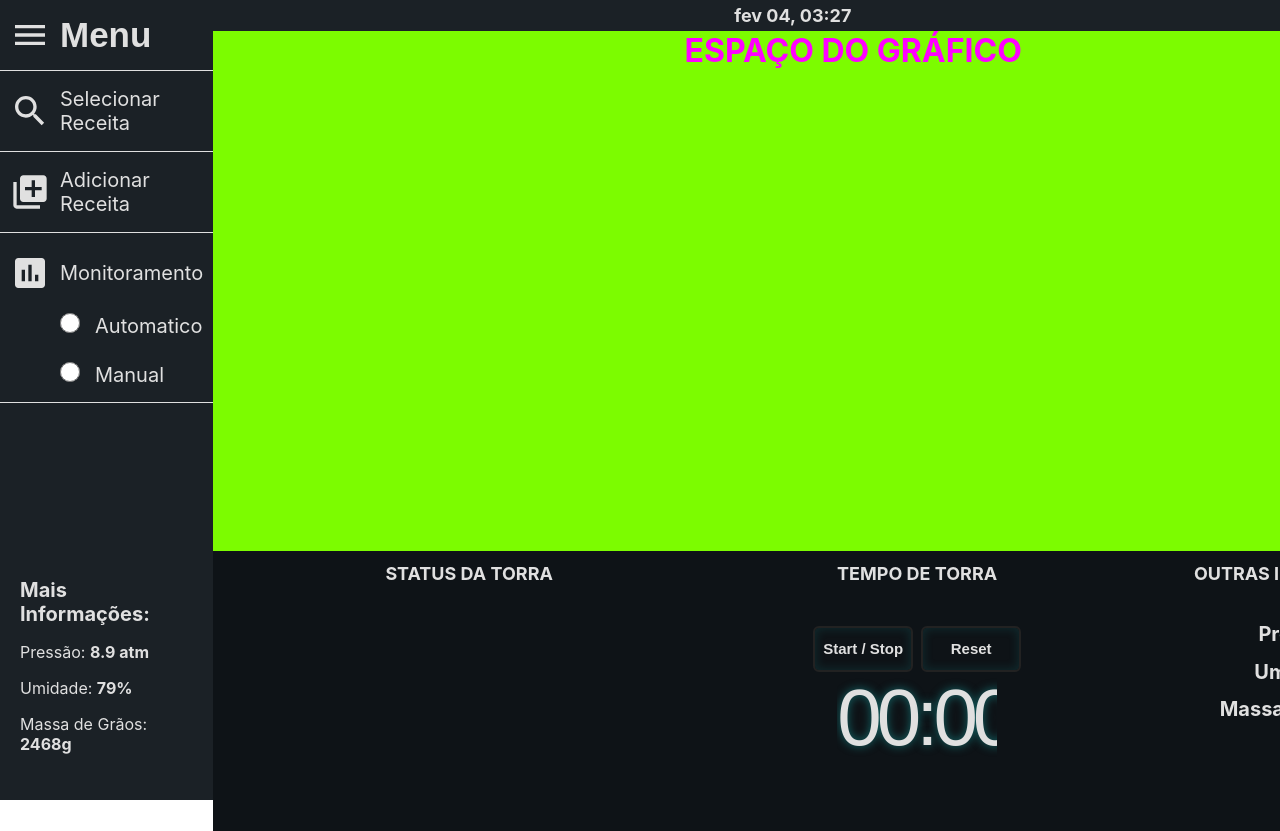
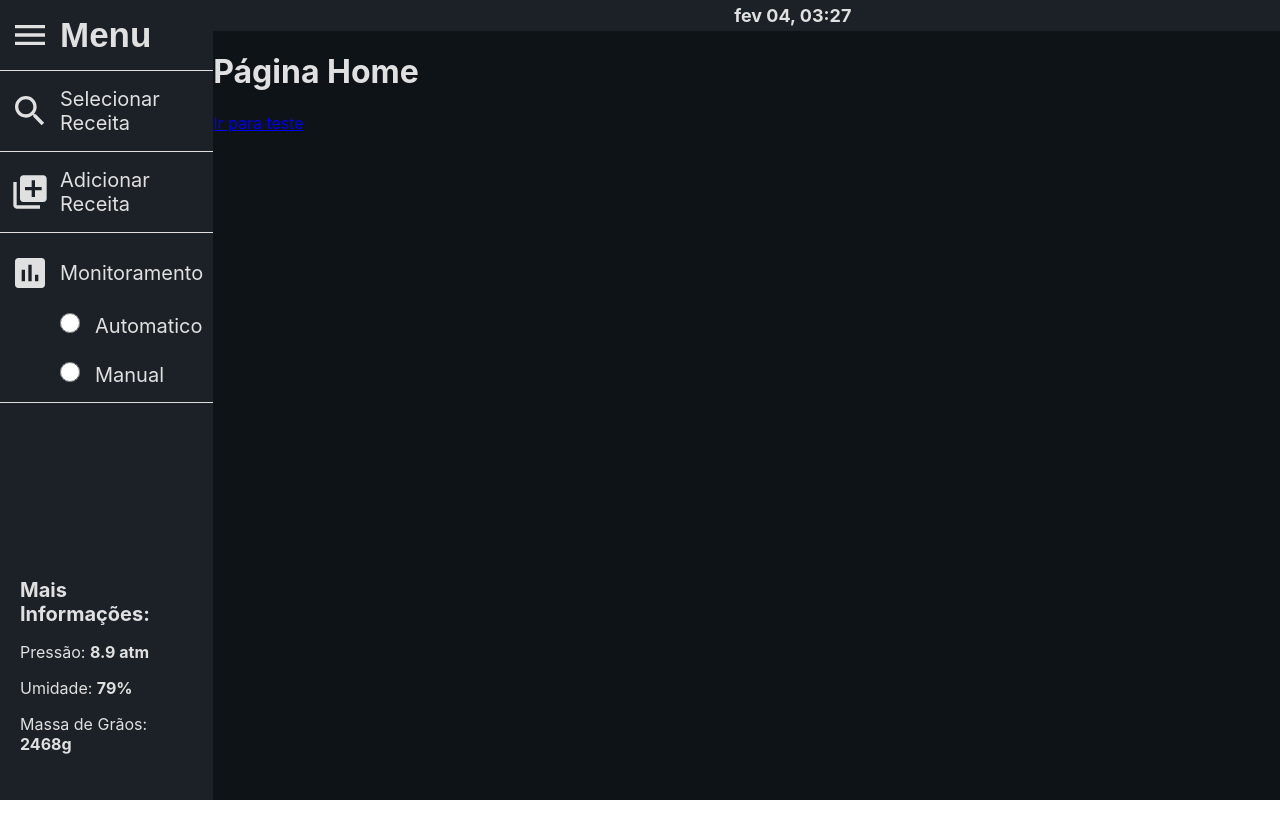
Before and after one commit to cpejr/frontend-cafetorrado, a React (Create React App) app: page / in a window 1280 px wide. Shown: the top 831 px of the page. After the commit the page ends 800 px from the top, so only its background shows below. Built offline with nearby package versions, Linux system fonts and the light colour scheme; a web font is replaced by a local one.

Commit message:
Omitindo informações no automático e gráfico de barras

```diff
--- a/src/App.jsx
+++ b/src/App.jsx
@@ -1,33 +1,14 @@
 import React from 'react';
 import ThemeContextProvider from './Context/ThemeContext';
 import './App.css';
-
-import TemplateWithDrawer from './templates';
 import RouterComponent from './routes';
-
-import Automatico from './Pages/TelaAutomatico/Automatico';
-
-const valuesInfo = {
-  pressao: 8.9,
-  umidade: 79,
-  massaGraos: 2468,
-};
 
 function App() {
   return (
     <ThemeContextProvider>
-      <TemplateWithDrawer valuesInfo={valuesInfo}>
-        <Automatico />
-      </TemplateWithDrawer>
+      <RouterComponent />
     </ThemeContextProvider>
   );
-  // return (
-  //    <ThemeContextProvider>
-  //     <TemplateWithDrawer valuesInfo={valuesInfo}>
-  //        <RouterComponent />
-  //      </TemplateWithDrawer>
-  //    </ThemeContextProvider>
-  // );
 }
 
 export default App;
--- a/src/Pages/TelaAutomatico/Automatico.css
+++ b/src/Pages/TelaAutomatico/Automatico.css
@@ -2,7 +2,7 @@
 
 .telaContainer{
     width: 100vw;
-    height: 100vh;
+    height: 90vh;
     background-color:var(--backgroundColor) ;
 }
 
@@ -64,6 +64,7 @@
 .statusBar{
     width: 40%;
     flex-direction: column;
+    color: #E0E0E0;
 }
 .status{
     width: 100%;
--- a/src/Pages/TelaAutomatico/Automatico.jsx
+++ b/src/Pages/TelaAutomatico/Automatico.jsx
@@ -13,6 +13,7 @@ function Automatico() {
       <div className="parteInferior">
         <div className="statusBar">
           <h1 className="status">STATUS DA TORRA</h1>
+          <BarsGraph />
         </div>
         <div className="timeChronometer">
           <h1 className="time">TEMPO DE TORRA</h1>
--- a/src/components/BarsGraph/BarsGraph.jsx
+++ b/src/components/BarsGraph/BarsGraph.jsx
@@ -25,10 +25,10 @@ const MyResponsiveBullet = ({
 }) => (
   <ResponsiveBullet
     data={data}
-    margin={{ top: 520, right: 650, bottom: 60, left: 350 }}
+    margin={{ top: 20, right: 90, bottom: 20, left: 90 }}
     spacing={30}
     titleAlign="start"
-    titleOffsetX={-60}
+    titleOffsetX={-65}
     titleOffsetY={0}
     markerSize={0}
     rangeColors="#0029FF"
--- a/src/components/organisms/drawer/index.js
+++ b/src/components/organisms/drawer/index.js
@@ -4,6 +4,7 @@ import MenuIcon from '@material-ui/icons/Menu';
 import SearchIcon from '@material-ui/icons/Search';
 import AddToPhotosIcon from '@material-ui/icons/AddToPhotos';
 import InsertChartIcon from '@material-ui/icons/InsertChart';
+import { useLocation } from 'react-router-dom';
 import Divider from '../../atoms/divider';
 
 import { useToggle } from '../../../hooks';
@@ -68,7 +69,7 @@ const DrawerComponent = ({ valuesInfo }) => {
         <Divider />
       </div>
 
-      {open && (
+      {!(useLocation().pathname === '/automatico') && open && (
         <div className="outras-infos">
           <h1>Mais Informações:</h1>
           <p>
--- a/src/components/organisms/drawer/styles.css
+++ b/src/components/organisms/drawer/styles.css
@@ -96,3 +96,7 @@
   font-size: 16px;
   font-weight: bold;
 }
+
+.vazia{
+  height: 100vh;
+}
--- a/src/components/organisms/header/styles.css
+++ b/src/components/organisms/header/styles.css
@@ -1,5 +1,5 @@
 .header {
-  width: 100%;
+  width: 80vh;
   height: 40px;
   background-color: var(--headerBackground);
 
--- a/src/index.css
+++ b/src/index.css
@@ -1,4 +1,7 @@
 body {
+  width: 100vw !important;
+  height: 100vh !important;
+  overflow: hidden;
   margin: 0;
   font-family: -apple-system, BlinkMacSystemFont, 'Segoe UI', 'Roboto', 'Oxygen',
     'Ubuntu', 'Cantarell', 'Fira Sans', 'Droid Sans', 'Helvetica Neue',
--- a/src/routes.jsx
+++ b/src/routes.jsx
@@ -1,11 +1,25 @@
 import React from 'react';
-import { BrowserRouter as Router, Route, Switch, Link } from 'react-router-dom';
+import {
+  BrowserRouter as Router,
+  Route,
+  Switch,
+  Link,
+  useLocation,
+} from 'react-router-dom';
 import Teste from './components/theme';
+import TemplateWithDrawer from './templates';
 import Automatico from './Pages/TelaAutomatico/Automatico';
+
+const valuesInfo = {
+  pressao: 8.9,
+  umidade: 79,
+  massaGraos: 2468,
+};
 
 const RouterComponent = () => {
   return (
     <Router>
+      <TemplateWithDrawer valuesInfo={valuesInfo}>
         <Switch>
           <Route path="/" exact>
             <h1>Página Home</h1>
@@ -22,6 +36,7 @@ const RouterComponent = () => {
             <Link to="/">Ir para Home</Link>
           </Route>
         </Switch>
+      </TemplateWithDrawer>
     </Router>
   );
 };
```
Lines whose indentation alone changed are shown as unchanged.
